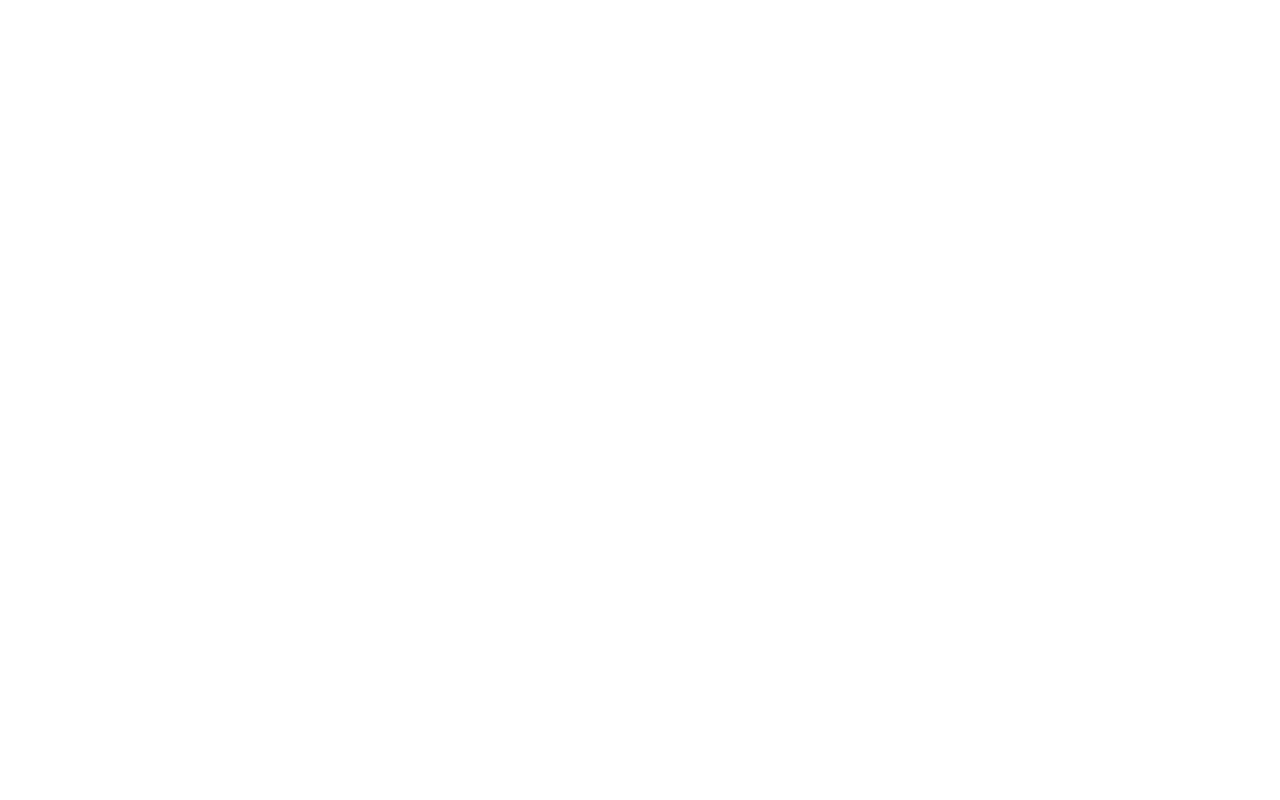
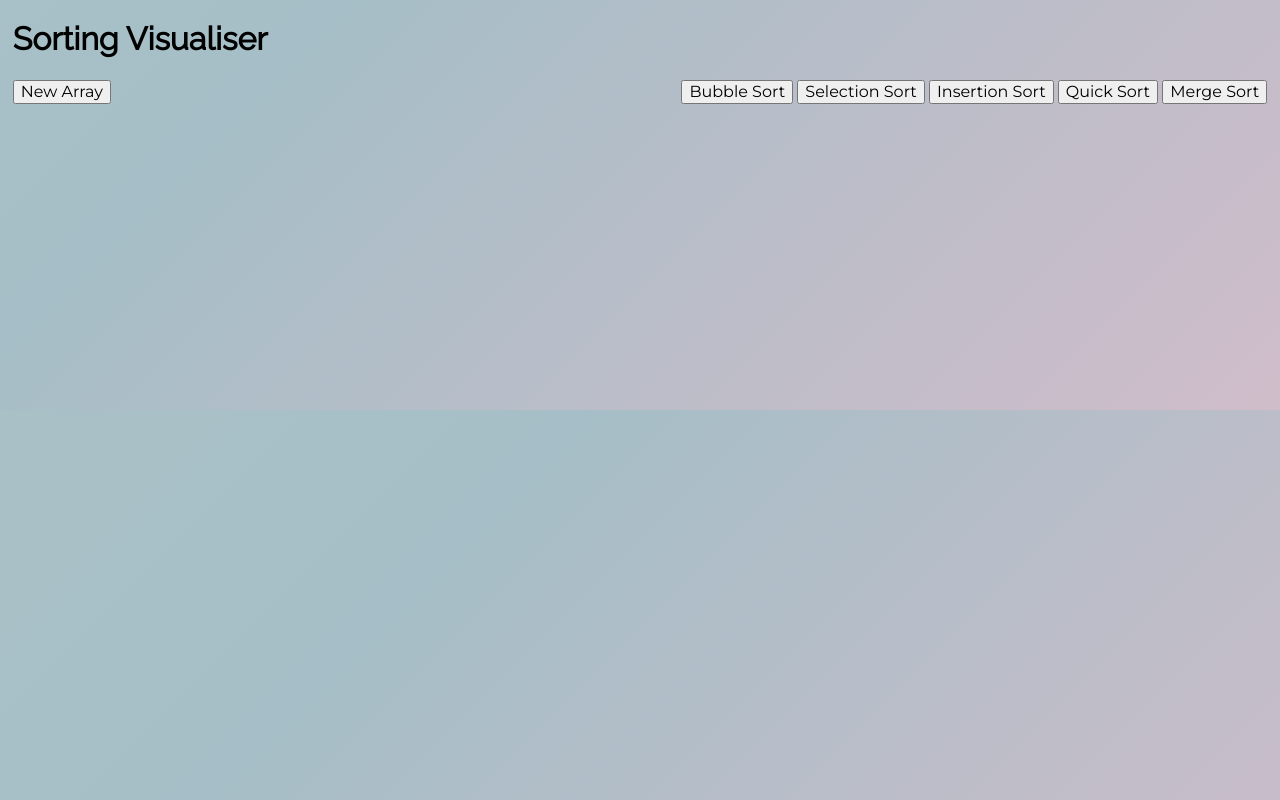
Before and after one commit to mawwwrk/Sorting-Visualiser-with-Vite, a website built with Vite: page index.html in a window 1280 px wide. Built offline with nearby package versions, Linux system fonts and the light colour scheme.

Commit message:
First draft
Page html and CSS

```diff
--- a/index.html
+++ b/index.html
@@ -4,10 +4,32 @@
     <meta charset="UTF-8" />
     <link rel="icon" type="image/svg+xml" href="favicon.svg" />
     <meta name="viewport" content="width=device-width, initial-scale=1.0" />
-    <link rel="stylesheet" href="src/normalize.css">
+    <link rel="stylesheet" href="src/normalize.css" />
+    <link rel="preconnect" href="https://fonts.googleapis.com" />
+    <link rel="preconnect" href="https://fonts.gstatic.com" crossorigin />
+    <link
+      href="https://fonts.googleapis.com/css2?family=Montserrat&family=Raleway&display=swap"
+      rel="stylesheet"
+    />
+    <link rel="stylesheet" href="src/style.scss" />
     <title>Sorting Visualiser</title>
   </head>
   <body>
+    <header>
+      <h1>Sorting Visualiser</h1>
+    </header>
+    <nav>
+      <div>
+        <button type="button" id="NewArray" class="btn new array">New Array</button>
+      </div>
+      <div>
+        <button type="button" id="Bubble" class="btn bubble sort">Bubble Sort</button>
+        <button type="button" id="Selection" class="btn selection sort">Selection Sort</button>
+        <button type="button" id="Insertion" class="btn insertion sort">Insertion Sort</button>
+        <button type="button" id="Quick" class="btn quick sort">Quick Sort</button>
+        <button type="button" id="Merge" class="btn merge sort">Merge Sort</button>
+      </div>
+    </nav>
     <div id="app"></div>
     <script type="module" src="/src/main.ts"></script>
   </body>
--- /dev/null
+++ b/src/style.scss
@@ -0,0 +1,52 @@
+:root {
+  --font-colour: black;
+}
+
+body {
+  background: linear-gradient(-45deg, #ebd3cc, #e2bccb, #a6bec7, #afc7c1);
+  background-size: 400% 400%;
+  animation: gradient 45s ease infinite;
+
+  @keyframes gradient {
+    0% {
+      background-position: 0% 50%;
+    }
+    50% {
+      background-position: 100% 50%;
+    }
+    100% {
+      background-position: 0% 50%;
+    }
+  }
+
+  & * {
+    font-family: 'Montserrat', sans-serif;
+    -webkit-font-smoothing: antialiased;
+    -moz-osx-font-smoothing: grayscale;
+    color: var(--font-colour);
+    background: radial-gradient();
+  }
+  & > * {
+    padding: 0 1vw;
+  }
+}
+
+h1,
+h2,
+h3,
+h4,
+h5,
+h6 {
+  font-family: 'Raleway', sans-serif;
+
+  color: var(--font-colour);
+}
+
+header {
+  padding: 0 1vw;
+}
+
+nav {
+  display: flex;
+  justify-content: space-between;
+}
```
